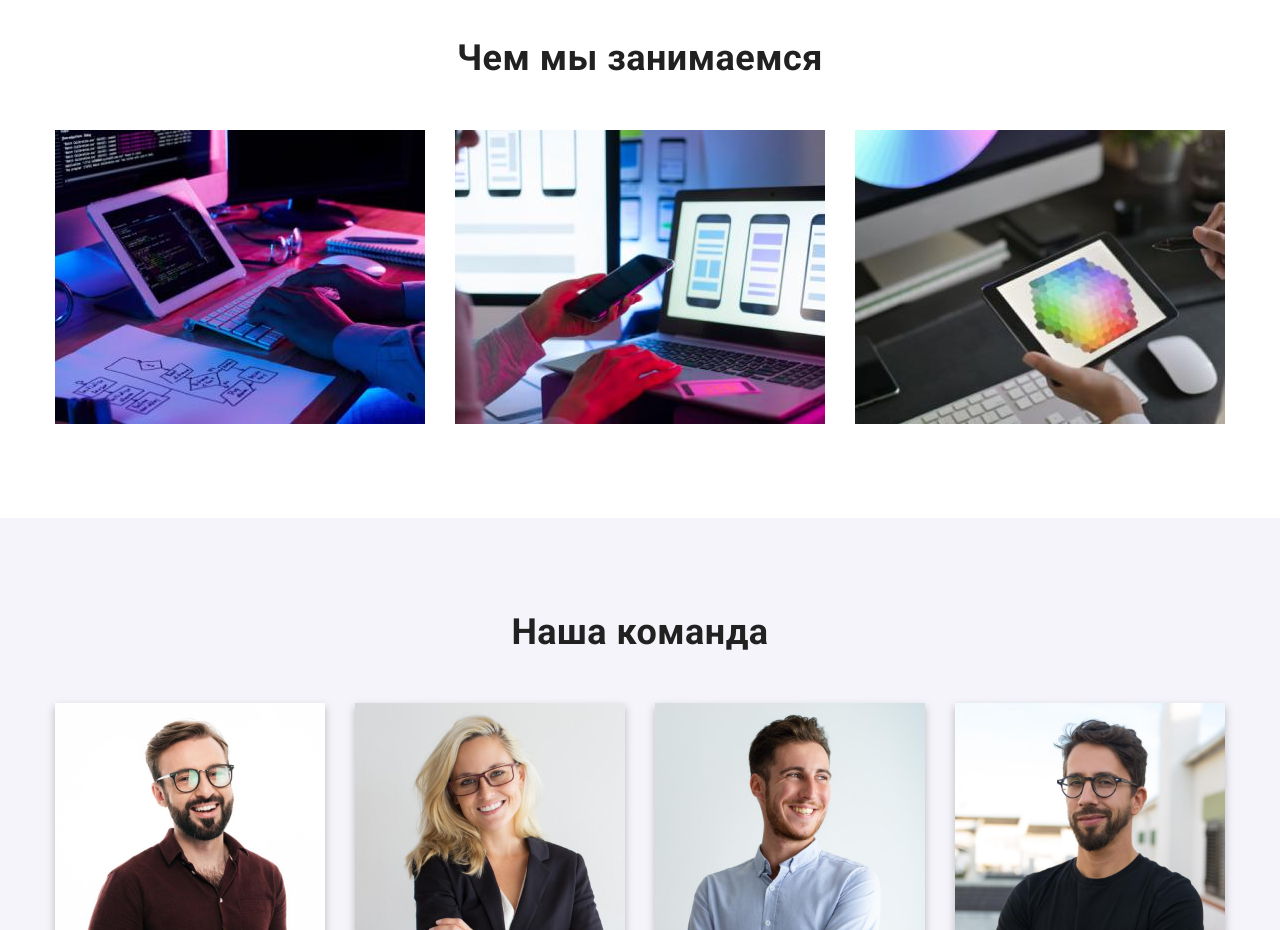
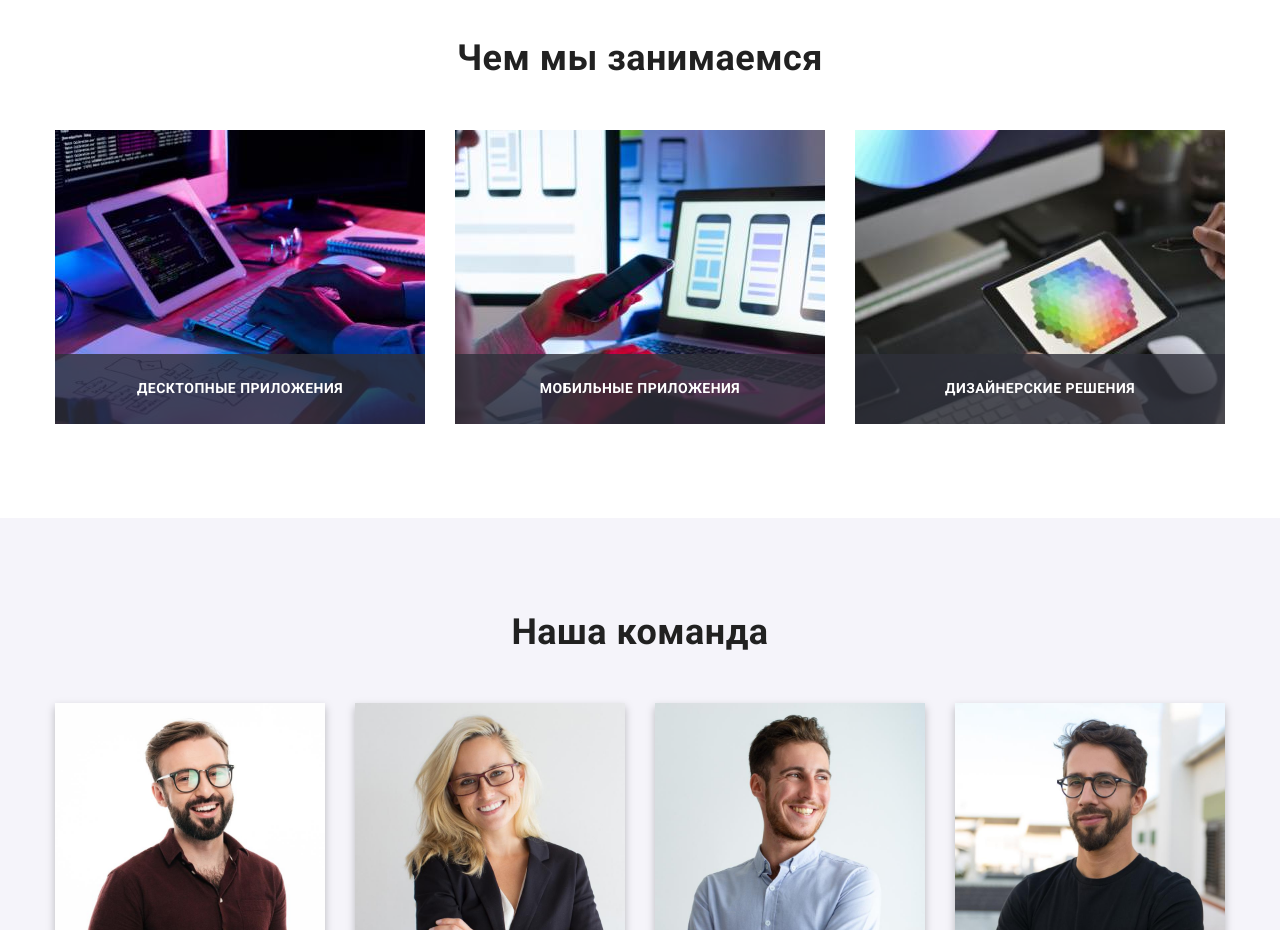
Before and after one commit to DanMaiorov/goit-markup-hw-05, a plain HTML site: page index.html in a window 1280 px wide. Shown: the part 1080-2010 px from the top of the page. Drawn offline with nearby package versions, Linux system fonts and the light colour scheme.

Commit message:
work-item

```diff
--- a/css/styles.css
+++ b/css/styles.css
@@ -357,6 +357,26 @@ body {
 
 .work-item:not(:last-child) {
   margin-right: 30px;
+}
+
+.work-item {
+  position: relative;
+}
+
+.work-item-text {
+  position: absolute;
+  bottom: 0;
+  left: 0;
+  font-weight: 700;
+font-size: 14px;
+line-height: 1.14;
+text-transform: uppercase;
+text-align: center;
+color: var(--secondary-text-color);
+background-color: rgba(47, 48, 58, 0.8);
+padding-top: 27px;
+padding-bottom: 27px;
+width: 100%;
 }
 
 /* team */
--- a/index.html
+++ b/index.html
@@ -129,12 +129,15 @@
           <ul class="work-list list">
             <li class="work-item">
               <img class="work-image" src="./images/box1.jpg" alt="планшет" width="370" />
+              <p class="work-item-text">Десктопные приложения</p>
             </li>
             <li class="work-item">
               <img class="work-image" src="./images/box2.jpg" alt="смартфон" width="370" />
+              <p class="work-item-text">Мобильные приложения</p>
             </li>
             <li class="work-item">
               <img class="work-image" src="./images/box3.jpg" alt="стилус" width="370" />
+              <p class="work-item-text">Дизайнерские решения</p>
             </li>
           </ul>
         </div>
```
